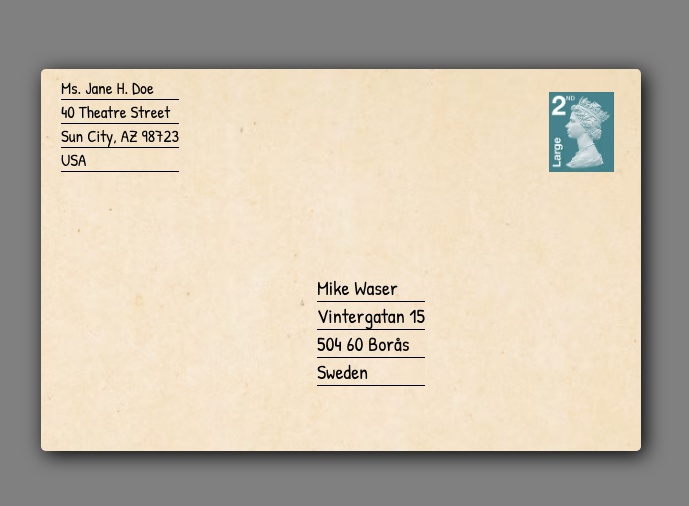
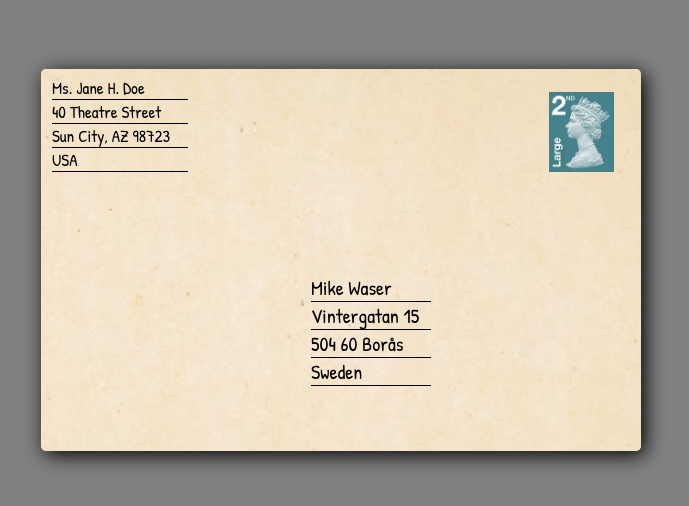
Before and after one commit to MikeWaser/assignment-letter, a plain HTML site: page index.html in a window 1280 px wide. Shown: the part 140-646 px from the top of the page, without its empty margins (299-988 px from the left). Drawn offline with Linux system fonts and the light colour scheme; a web font is replaced by a local one.

Commit message:
min width

```diff
--- a/style.css
+++ b/style.css
@@ -20,6 +20,7 @@ body {
   font-size: 20px;
   margin-left: 3em;
   margin-top: 7em;
+  min-width: 6em;
 }
 
 .sender {
@@ -27,6 +28,7 @@ body {
   font-size: 17px;
   margin-right: 26em;
   margin-bottom: 16em;
+  min-width: 8em;
 }
 
 .stamp {
```
